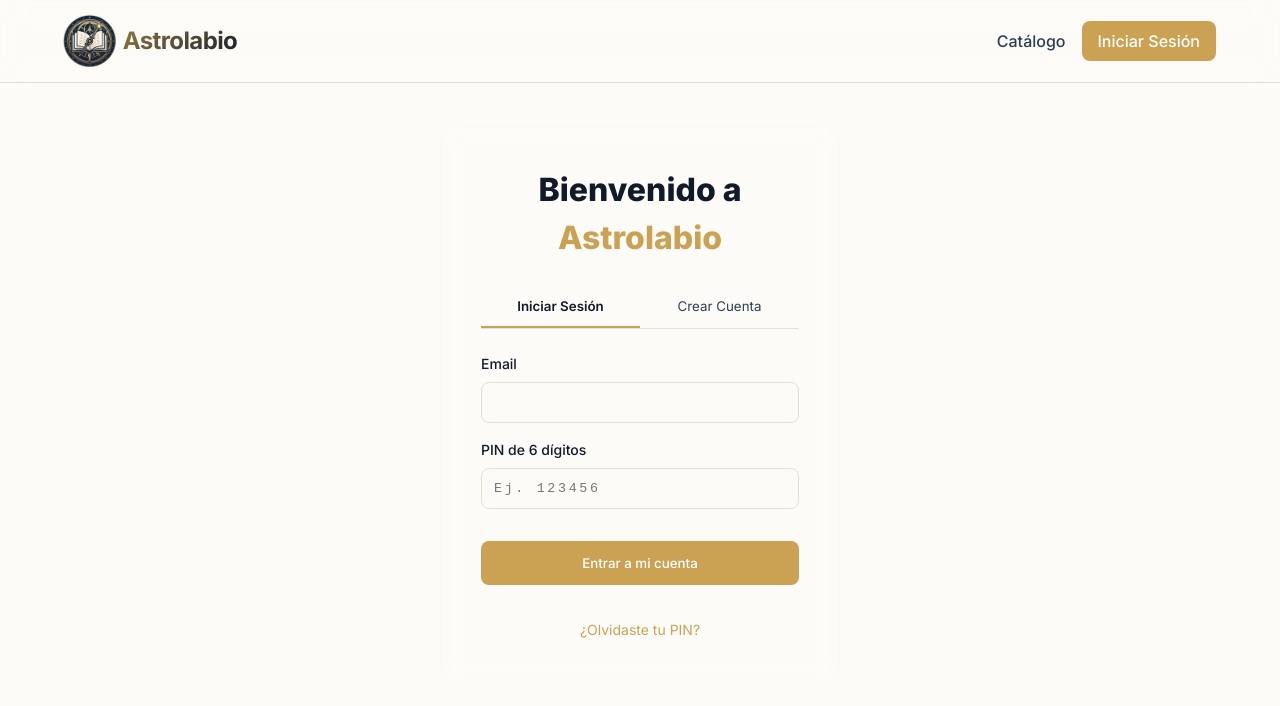
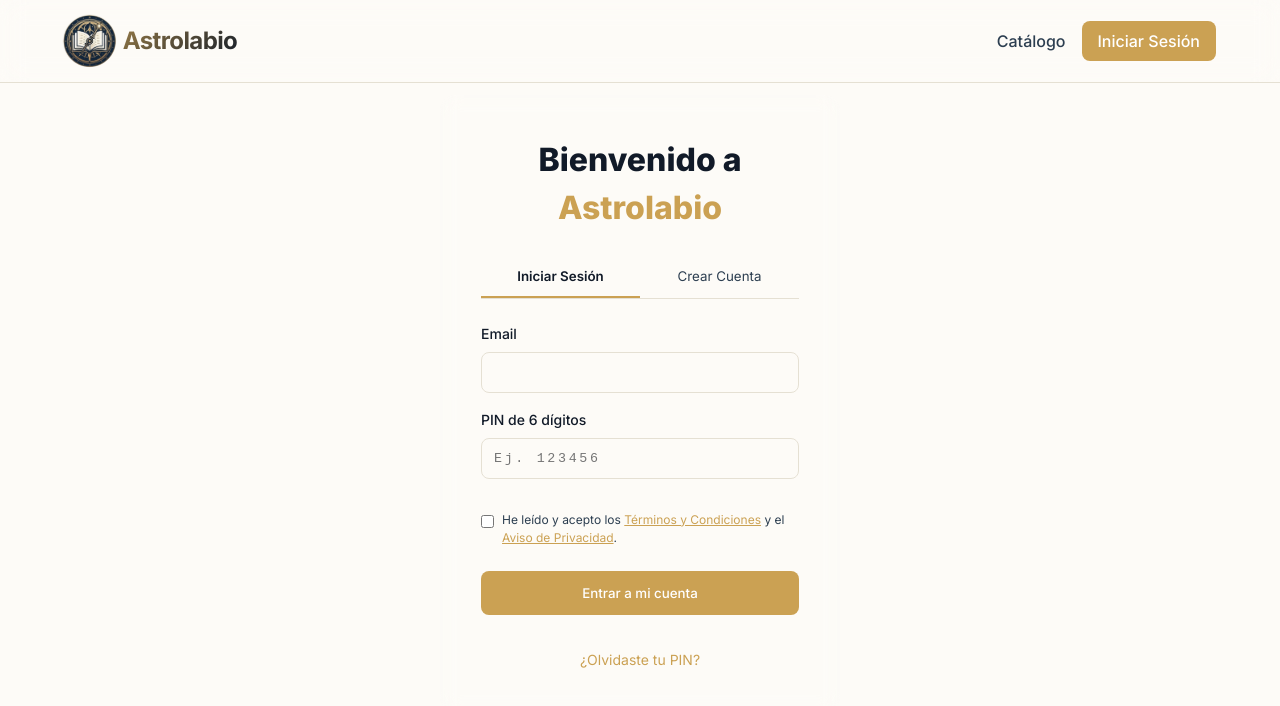
Before and after one commit to somosvetayvigor-boop/astrolabio-pwa, a Next.js app: page /login in a window 1280 px wide. Shown: the top 706 px of the page. Built offline with nearby package versions, Linux system fonts and the light colour scheme; no server answers.

Commit message:
Add terms and conditions checkbox to auth forms

```diff
--- a/src/app/login/AuthTabs.tsx
+++ b/src/app/login/AuthTabs.tsx
@@ -81,6 +81,12 @@ export default function AuthTabs({ errorMsg }: { errorMsg?: string }) {
               style={{ width: '100%', padding: '0.75rem', borderRadius: 'var(--radius-md)', border: '1px solid var(--border-color)', backgroundColor: 'var(--bg-primary)', color: 'var(--text-primary)', letterSpacing: '0.2em', fontFamily: 'monospace' }}
             />
           </div>
+          <div style={{ display: 'flex', alignItems: 'flex-start', gap: '0.5rem', marginBottom: '0.5rem' }}>
+            <input type="checkbox" id="terms_login" required style={{ marginTop: '0.25rem' }} />
+            <label htmlFor="terms_login" style={{ fontSize: '0.75rem', color: 'var(--text-secondary)', lineHeight: 1.5 }}>
+              He leído y acepto los <a href="/terminos" target="_blank" style={{ color: 'var(--brand-primary)', textDecoration: 'underline' }}>Términos y Condiciones</a> y el <a href="/privacidad" target="_blank" style={{ color: 'var(--brand-primary)', textDecoration: 'underline' }}>Aviso de Privacidad</a>.
+            </label>
+          </div>
           <button type="submit" className="btn btn-primary" style={{ width: '100%', padding: '0.875rem' }}>
             Entrar a mi cuenta
           </button>
@@ -153,6 +159,12 @@ export default function AuthTabs({ errorMsg }: { errorMsg?: string }) {
               style={{ width: '100%', padding: '0.75rem', borderRadius: 'var(--radius-md)', border: '1px solid var(--border-color)', backgroundColor: 'var(--bg-primary)', color: 'var(--text-primary)', letterSpacing: '0.2em', fontFamily: 'monospace' }}
             />
           </div>
+          <div style={{ display: 'flex', alignItems: 'flex-start', gap: '0.5rem', marginBottom: '0.5rem' }}>
+            <input type="checkbox" id="terms_register" required style={{ marginTop: '0.25rem' }} />
+            <label htmlFor="terms_register" style={{ fontSize: '0.75rem', color: 'var(--text-secondary)', lineHeight: 1.5 }}>
+              He leído y acepto los <a href="/terminos" target="_blank" style={{ color: 'var(--brand-primary)', textDecoration: 'underline' }}>Términos y Condiciones</a> y el <a href="/privacidad" target="_blank" style={{ color: 'var(--brand-primary)', textDecoration: 'underline' }}>Aviso de Privacidad</a>.
+            </label>
+          </div>
           <button type="submit" className="btn btn-secondary" style={{ width: '100%', padding: '0.875rem' }}>
             Registrarme ahora
           </button>
```
